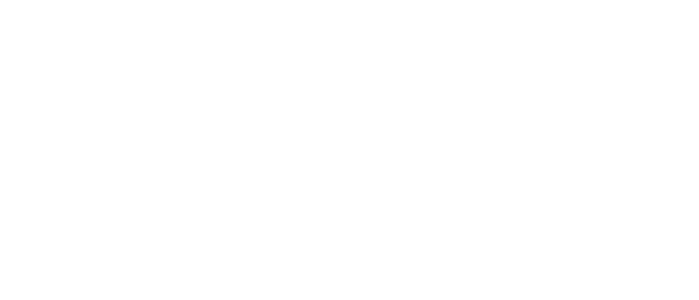
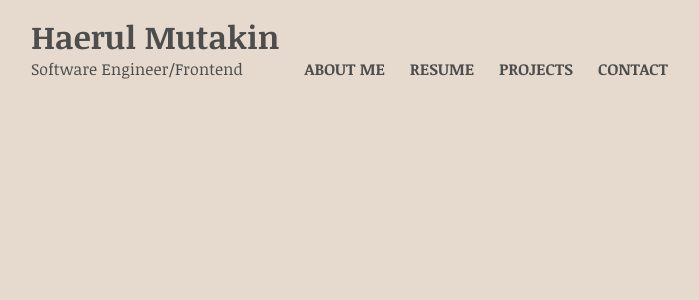
Before and after one commit to haerulmutakin/resume, a React (Create React App) app: page / in a window 1280 px wide. Shown: the top 300 px of the page, without its empty margins (161-860 px from the left). Built offline with nearby package versions, Linux system fonts and the light colour scheme.

Commit message:
progress header section

```diff
--- a/src/App.js
+++ b/src/App.js
@@ -1,8 +1,12 @@
 import './App.scss';
+
+import Header from './components/common/header/Header';
 
 function App() {
   return (
     <div className="App">
+      <Header />
+
     </div>
   );
 }
--- a/src/App.scss
+++ b/src/App.scss
@@ -0,0 +1,10 @@
+.App {
+    // border: 1px solid black;
+    width: 70vw;
+    height: 100vh;
+    margin: 0 auto;
+    padding: 0 10px;
+    @media screen and (max-width: 576px) {
+        width: 100%;
+    }
+}
--- /dev/null
+++ b/src/components/common/header/Header.js
@@ -0,0 +1,21 @@
+import React from 'react';
+import './Header.scss';
+
+const Header = () => {
+    return (
+        <div className="header">
+            <div>
+                <h1>Haerul Mutakin</h1>
+                <p>Software Engineer/Frontend</p>
+            </div>
+            <ul className="menu-list">
+                <li>ABOUT ME</li>
+                <li>RESUME</li>
+                <li>PROJECTS</li>
+                <li>CONTACT</li>
+            </ul>
+        </div>
+    )
+}
+
+export default Header;
--- /dev/null
+++ b/src/components/common/header/Header.scss
@@ -0,0 +1,27 @@
+.header {
+    width: 100%;
+    // border: 1px solid black;
+    display: flex;
+    // justify-content: space-between;
+    align-items: flex-end;
+    height: 80px;
+}
+
+.menu-list {
+    display: flex;
+    font-weight: bold;
+    li {
+        margin-left: 25px;
+        cursor: pointer;
+        transition: color 0.3s;
+        &:hover {
+            color: #61D0D6;
+        }
+    }
+}
+
+@media screen and (max-width: 576px) {
+    .menu-list {
+        display: none;
+    }
+}
--- a/src/index.scss
+++ b/src/index.scss
@@ -1,13 +1,19 @@
+@import url('https://fonts.googleapis.com/css2?family=Noticia+Text:wght@400;700&display=swap');
 body {
   margin: 0;
-  font-family: -apple-system, BlinkMacSystemFont, 'Segoe UI', 'Roboto', 'Oxygen',
-    'Ubuntu', 'Cantarell', 'Fira Sans', 'Droid Sans', 'Helvetica Neue',
-    sans-serif;
+  font-family: 'Noticia Text', serif;
   -webkit-font-smoothing: antialiased;
   -moz-osx-font-smoothing: grayscale;
+  background-color: #E6DACE;
+  color: #4D4D4D;
 }
 
-code {
-  font-family: source-code-pro, Menlo, Monaco, Consolas, 'Courier New',
-    monospace;
+h1, h2, h3, h4, h5, h6, p {
+  margin: 0;
 }
+
+ul, ol {
+  margin: 0;
+  padding: 0;
+  list-style: none;
+}
```
Also changed, not shown: 1 other file (tests, documents, lock files or other folders).
